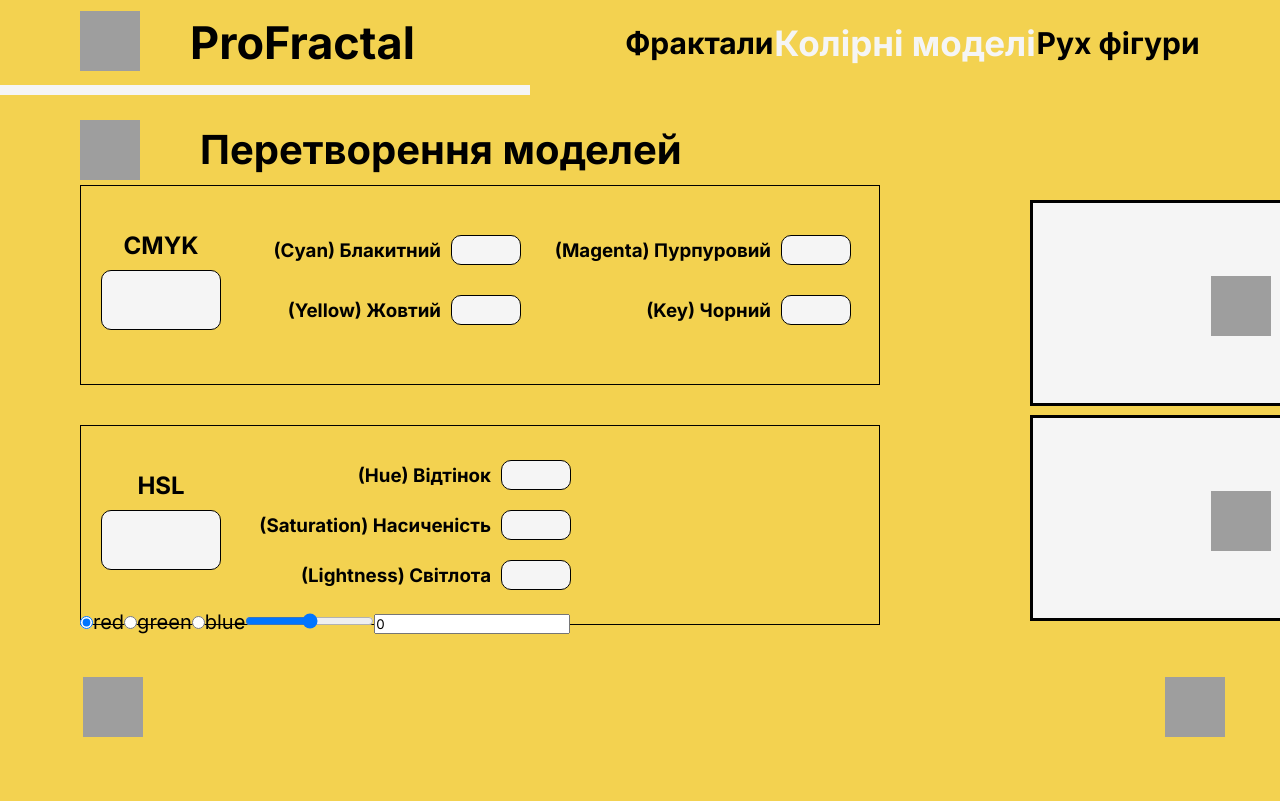
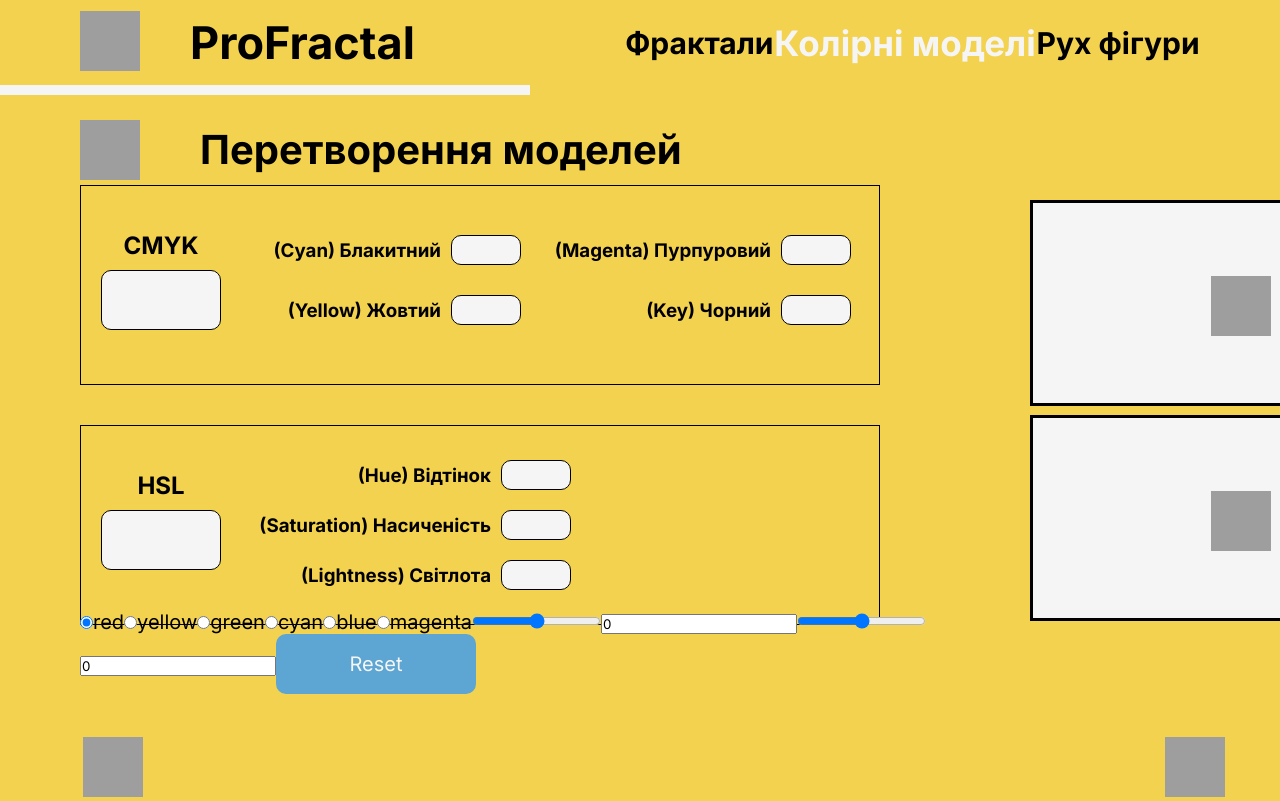
Before and after one commit to luchykYana/computer_graphics, a React (Create React App) app: page /content/color-models/practice in a window 1280 px wide. Shown: the top 801 px of the page. Built offline with nearby package versions, Linux system fonts and the light colour scheme; grey boxes are pictures that could not be loaded.

Commit message:
change lightness

```diff
--- a/src/pages/ColorPracticePage/ColorPracticePage.js
+++ b/src/pages/ColorPracticePage/ColorPracticePage.js
@@ -208,11 +208,17 @@ const ColorPracticePage = () => {
         let minRange, maxRange;
 
         if(document.getElementById('red').checked === true) {
-            minRange = 300; maxRange= 60;
+            minRange = 0; maxRange= 60;
+        } else if (document.getElementById('yellow').checked === true) {
+            minRange = 60; maxRange= 120;
         } else if (document.getElementById('green').checked === true) {
-            minRange = 60; maxRange= 180;
+            minRange = 120; maxRange= 180;
+        } else if (document.getElementById('cyan').checked === true) {
+            minRange = 180; maxRange= 240;
         } else if (document.getElementById('blue').checked === true) {
-            minRange = 180; maxRange= 300;
+            minRange = 240; maxRange= 300;
+        } else if (document.getElementById('magenta').checked === true) {
+            minRange = 300; maxRange= 360;
         }
 
         let canvas_cmyk = document.getElementById('cmyk_canvas');
@@ -220,11 +226,11 @@ const ColorPracticePage = () => {
 
         let imageData = context_cmyk.getImageData(0, 0, canvas_cmyk.width, canvas_cmyk.height);
 
-        editPixelsHSL(imageData.data);
+        editPixelsChangeSaturation(imageData.data);
         drawEditedImage(imageData, 'hsl_canvas');
 
 
-        function editPixelsHSL(imgData) {
+        function editPixelsChangeSaturation(imgData) {
             let mas1 = [0, 0, 0];
             let mas2 = [0, 0, 0];
             for (let i = 0; i < imgData.length; i += 4) {
@@ -260,8 +266,80 @@ const ColorPracticePage = () => {
             canvasEdited.height = imageHeight;
             ctxEdited.putImageData(newData, 0, 0);
         }
+    }
+
+    const onLightnessChange = (event) => {
+        document.getElementById('lightnessValue').value = event.target.value;
+        const value = event.target.value;
+
+        let minRange, maxRange;
+
+        if(document.getElementById('red').checked === true) {
+            minRange = 0; maxRange= 60;
+        } else if (document.getElementById('yellow').checked === true) {
+            minRange = 60; maxRange= 120;
+        } else if (document.getElementById('green').checked === true) {
+            minRange = 120; maxRange= 180;
+        } else if (document.getElementById('cyan').checked === true) {
+            minRange = 180; maxRange= 240;
+        } else if (document.getElementById('blue').checked === true) {
+            minRange = 240; maxRange= 300;
+        } else if (document.getElementById('magenta').checked === true) {
+            minRange = 300; maxRange= 360;
+        }
+
+        let canvas_cmyk = document.getElementById('cmyk_canvas');
+        let context_cmyk = canvas_cmyk.getContext('2d')
+
+        let imageData = context_cmyk.getImageData(0, 0, canvas_cmyk.width, canvas_cmyk.height);
+
+        editPixelsChangeLightness(imageData.data);
+        drawEditedImage(imageData, 'hsl_canvas');
 
 
+        function editPixelsChangeLightness(imgData) {
+            let mas1 = [0, 0, 0];
+            let mas2 = [0, 0, 0];
+            for (let i = 0; i < imgData.length; i += 4) {
+                // get hsl values
+                mas1 = ConvertRGBtoHSL(imgData[i], imgData[i + 1], imgData[i + 2]);
+                const h = mas1[0];
+                if (h >= minRange && h <= maxRange) {
+                    // console.log(`${mas1[0]} ${mas1[1]} ${mas1[2]}`)
+                    let l = mas1[2];
+                    // console.log(s)
+                    l += (value / 100);
+                    if (l > 1) l = 1;
+                    if (l < 0) l = 0;
+
+                    // console.log(s)
+
+                    mas2 = ConvertHSLtoRGB(mas1[0], mas1[1], l);
+                    imageData.data[i] = mas2[0];
+                    imageData.data[i + 1] = mas2[1];
+                    imageData.data[i + 2] = mas2[2];
+
+                    // console.log(`${mas2[0]} ${mas2[1]} ${mas2[2]}`)
+
+                    // break;
+                }
+            }
+        }
+
+        function drawEditedImage(newData, canvasID) {
+            let canvasEdited = document.getElementById(canvasID);
+            let ctxEdited = canvasEdited.getContext('2d');
+            canvasEdited.width = imageWidth;
+            canvasEdited.height = imageHeight;
+            ctxEdited.putImageData(newData, 0, 0);
+        }
+    }
+
+    const resetValues = (e) => {
+        document.getElementById('lightness').value = 0;
+        // document.getElementById('lightness').onchange;
+        document.getElementById('saturation').value = 0;
+        // document.getElementById('saturation').onchange;
     }
 
     return (
@@ -356,14 +434,24 @@ const ColorPracticePage = () => {
             </div>
             <input id={'red'} type="radio" name={'saturationRadio'} value={'red'} defaultChecked={true}/>
             <label htmlFor='red'>red</label>
+            <input id={'yellow'} type="radio" name={'saturationRadio'} value={'yellow'} />
+            <label htmlFor='yellow'>yellow</label>
             <input id={'green'} type="radio" name={'saturationRadio'} value={'green'} />
             <label htmlFor='green'>green</label>
+            <input id={'cyan'} type="radio" name={'saturationRadio'} value={'cyan'} />
+            <label htmlFor='cyan'>cyan</label>
             <input id={'blue'} type="radio" name={'saturationRadio'} value={'blue'} />
             <label htmlFor='blue'>blue</label>
-
+            <input id={'magenta'} type="radio" name={'saturationRadio'} value={'magenta'} />
+            <label htmlFor='magenta'>magenta</label>
 
             <input onChange={onSaturationChange} id={'saturation'} type="range" name='saturation' defaultValue={0} min={-100} max={100}/>
             <input  defaultValue={0} type="text" id={'saturationValue'}/>
+
+            <input onChange={onLightnessChange} id={'lightness'} type="range" name='lightness' defaultValue={0} min={-100} max={100}/>
+            <input  defaultValue={0} type="text" id={'lightnessValue'}/>
+
+            <button onClick={resetValues} >Reset</button>
 
         </div>
     );
```
